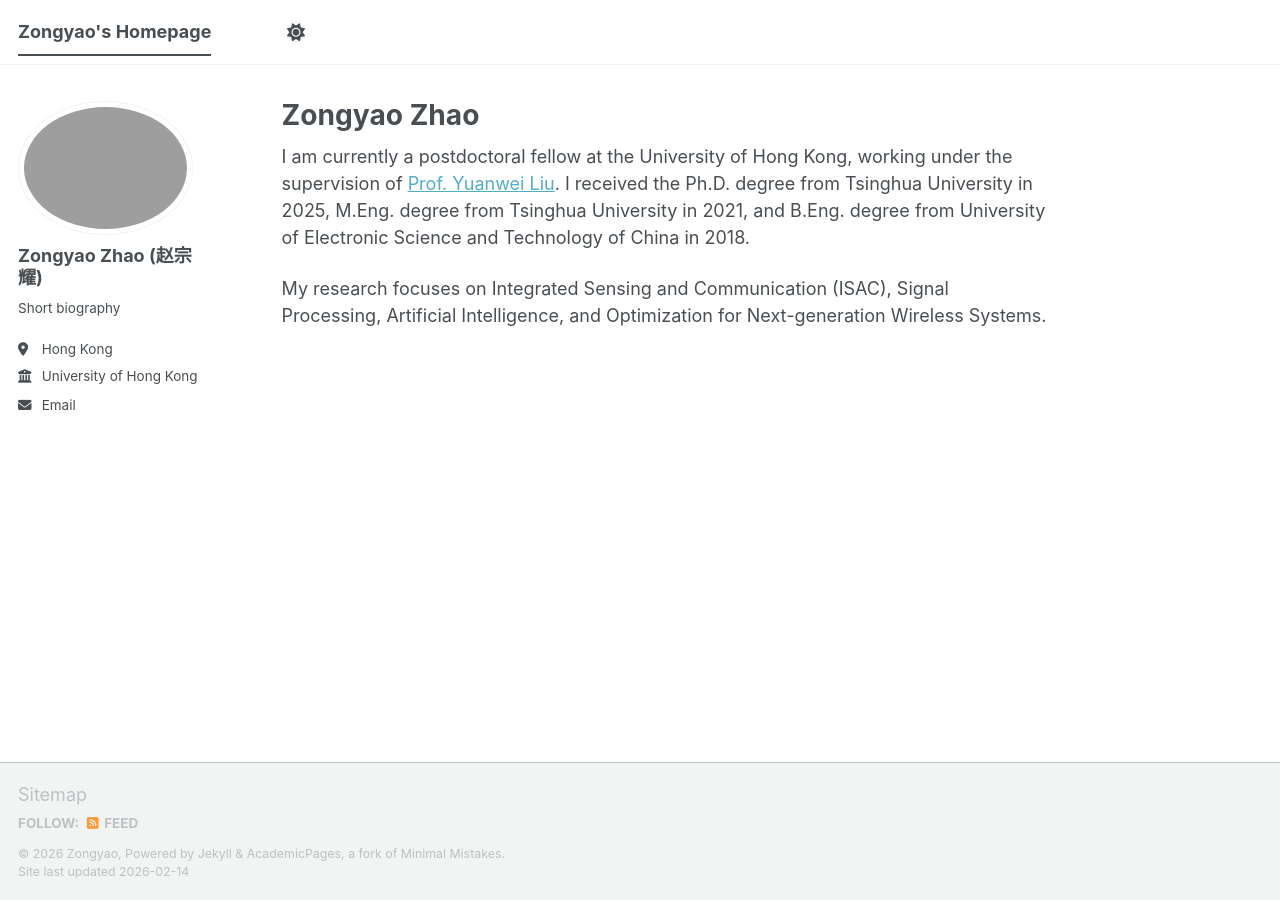
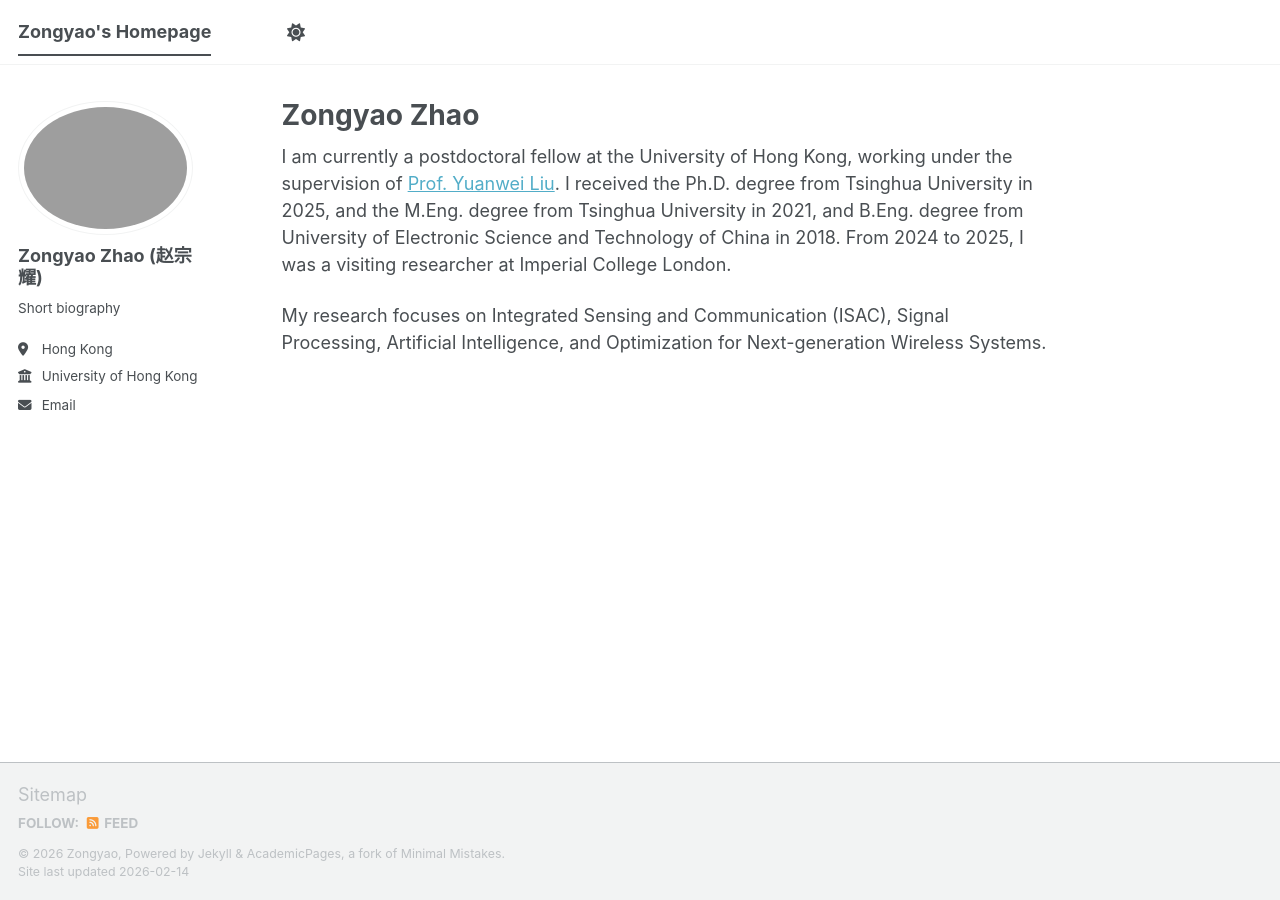
Before and after one commit to ZongyaoZhao/ZongyaoZhao.github.io, a Jekyll site: the page built from _pages/about.md, in a window 1280 px wide. Built offline with Jekyll 4.4.1, drawn with Linux system fonts in a browser that asks for light colours; a script bundle is joined from its source files by our own code; library files that are not in the unit come from our copies.

Commit message:
Update about.md

```diff
--- a/_pages/about.md
+++ b/_pages/about.md
@@ -6,6 +6,6 @@
   - /about/
   - /about.html
 ---
-I am currently a postdoctoral fellow at the University of Hong Kong, working under the supervision of <a href="https://www.eee.hku.hk/~yuanwei/index.html">Prof. Yuanwei Liu</a>. I received the Ph.D. degree from Tsinghua University in 2025, M.Eng. degree from Tsinghua University in 2021, and B.Eng. degree from University of Electronic Science and Technology of China in 2018.
+I am currently a postdoctoral fellow at the University of Hong Kong, working under the supervision of <a href="https://www.eee.hku.hk/~yuanwei/index.html">Prof. Yuanwei Liu</a>. I received the Ph.D. degree from Tsinghua University in 2025, and the M.Eng. degree from Tsinghua University in 2021, and B.Eng. degree from University of Electronic Science and Technology of China in 2018. From 2024 to 2025, I was a visiting researcher at Imperial College London.
 
 My research focuses on Integrated Sensing and Communication (ISAC), Signal Processing, Artificial Intelligence, and Optimization for Next-generation Wireless Systems.
```
